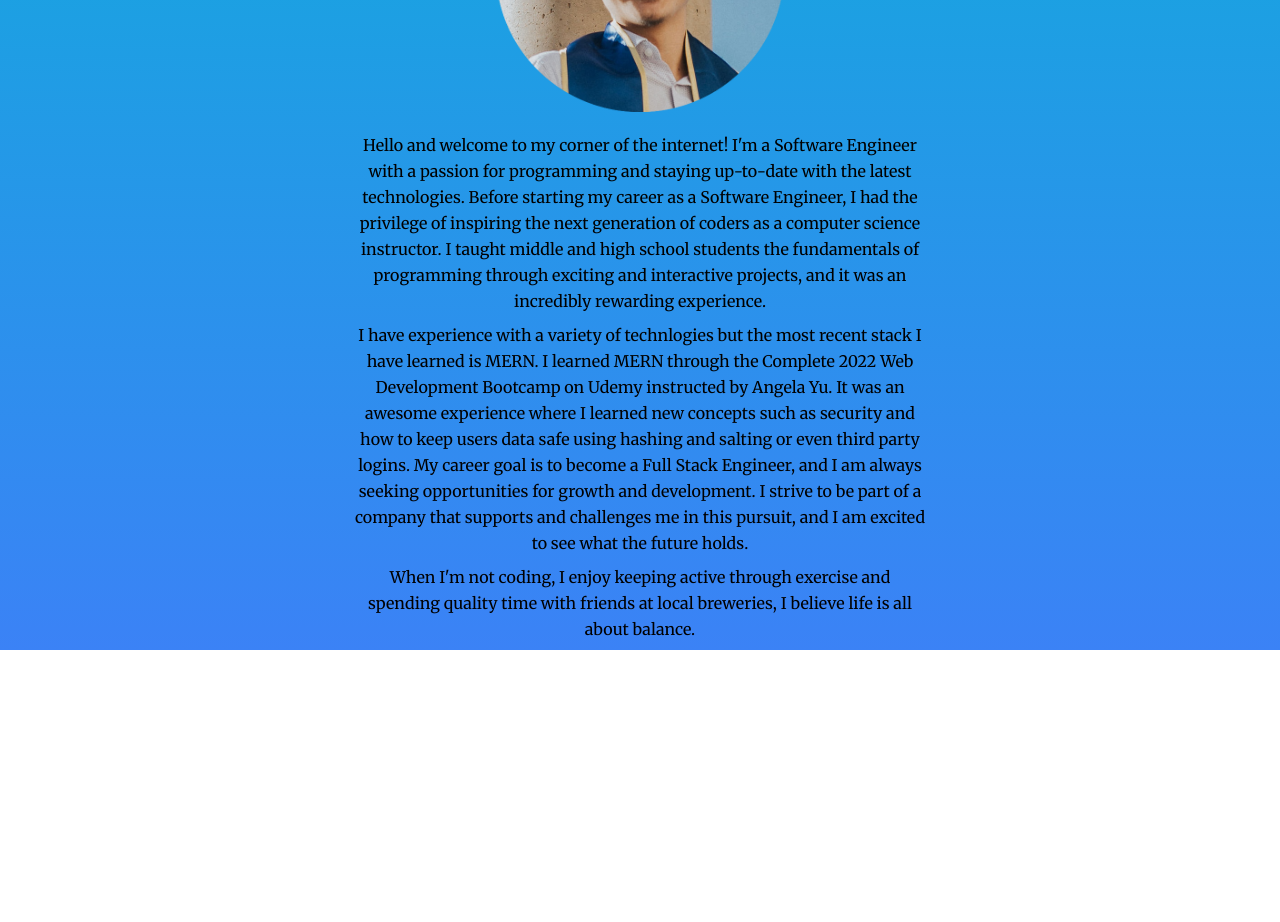
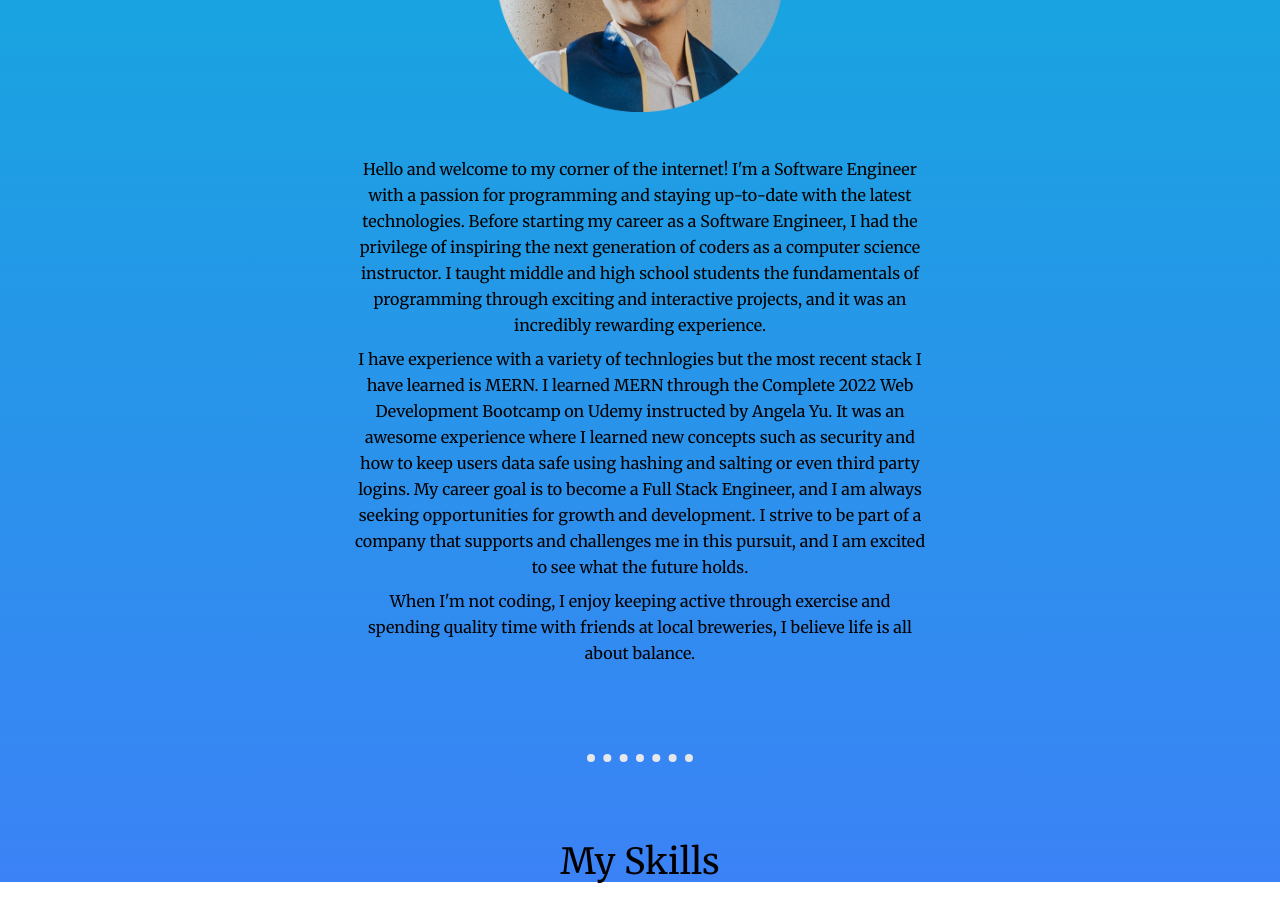
Before and after one commit to emmanuelreyes28/personal-webpage, a React (Create React App) app: page / in a window 1280 px wide. Shown: the part 480-1402 px from the top of the page. Before the commit the page ends 1130 px from the top, so only its background shows below. Built offline with nearby package versions, Linux system fonts and the light colour scheme.

Commit message:
Create Break component

```diff
--- a/src/components/App.jsx
+++ b/src/components/App.jsx
@@ -1,11 +1,15 @@
 import Intro from "./Intro";
 import Greet from "./Greet";
+import Break from "./Break";
+import Skills from "./Skills";
 
 function App() {
   return (
     <div className="App bg-gradient-to-b from-cyan-500 to-blue-500">
       <Greet />
       <Intro />
+      <Break />
+      <Skills />
     </div>
   );
 }
--- /dev/null
+++ b/src/components/Break.jsx
@@ -0,0 +1,7 @@
+import React from "react";
+
+function Break() {
+  return <hr className="border-dotted border-t-8 w-1/12 my-20 mx-auto" />;
+}
+
+export default Break;
--- a/src/components/Intro.jsx
+++ b/src/components/Intro.jsx
@@ -11,7 +11,7 @@ function Intro() {
           className="w-72 pb-5"
         />
       </div>
-      <div className="font-display leading-relaxed">
+      <div className="font-display leading-relaxed pt-6">
         <p className="pb-2">
           Hello and welcome to my corner of the internet! I'm a Software
           Engineer with a passion for programming and staying up-to-date with
--- a/src/components/Skills.jsx
+++ b/src/components/Skills.jsx
@@ -1,7 +1,11 @@
 import React from "react";
 
 function Skills() {
-  return <div>Skills</div>;
+  return (
+    <div>
+      <h1 className="font-display text-center text-4xl my-12">My Skills</h1>
+    </div>
+  );
 }
 
 export default Skills;
```
